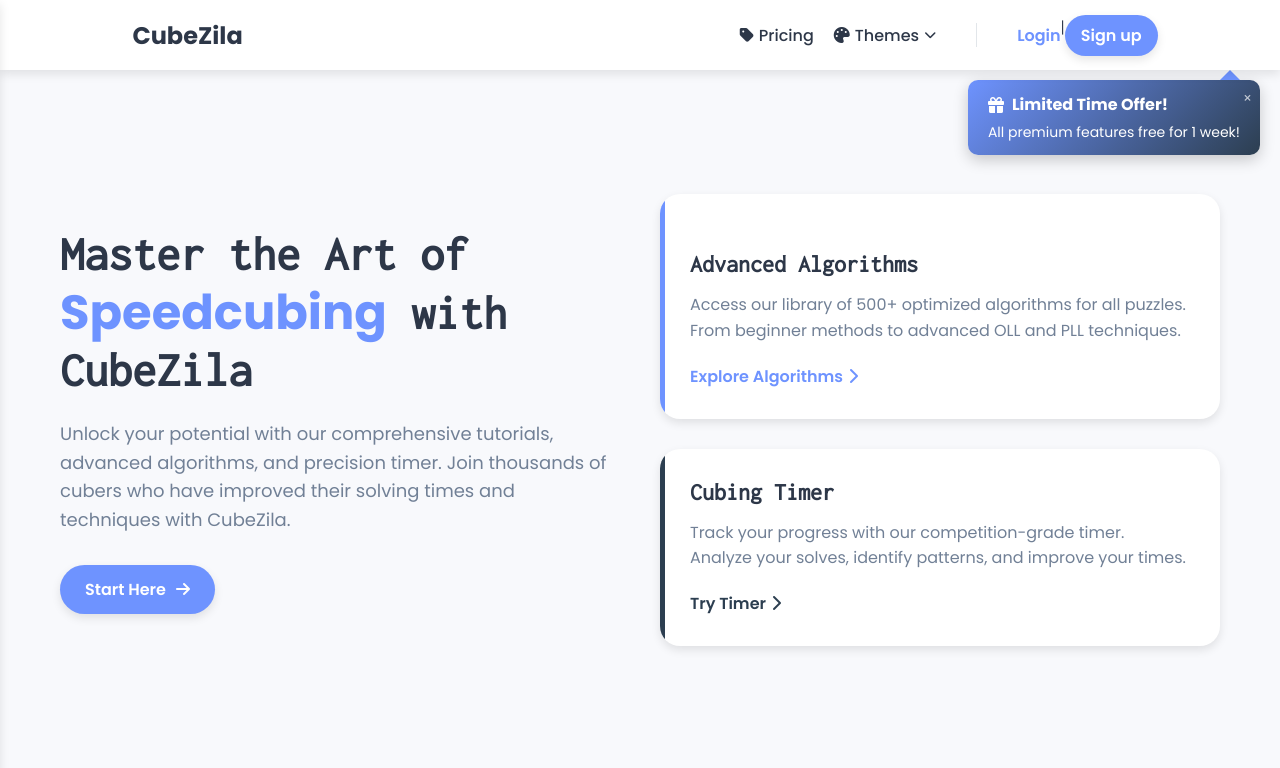
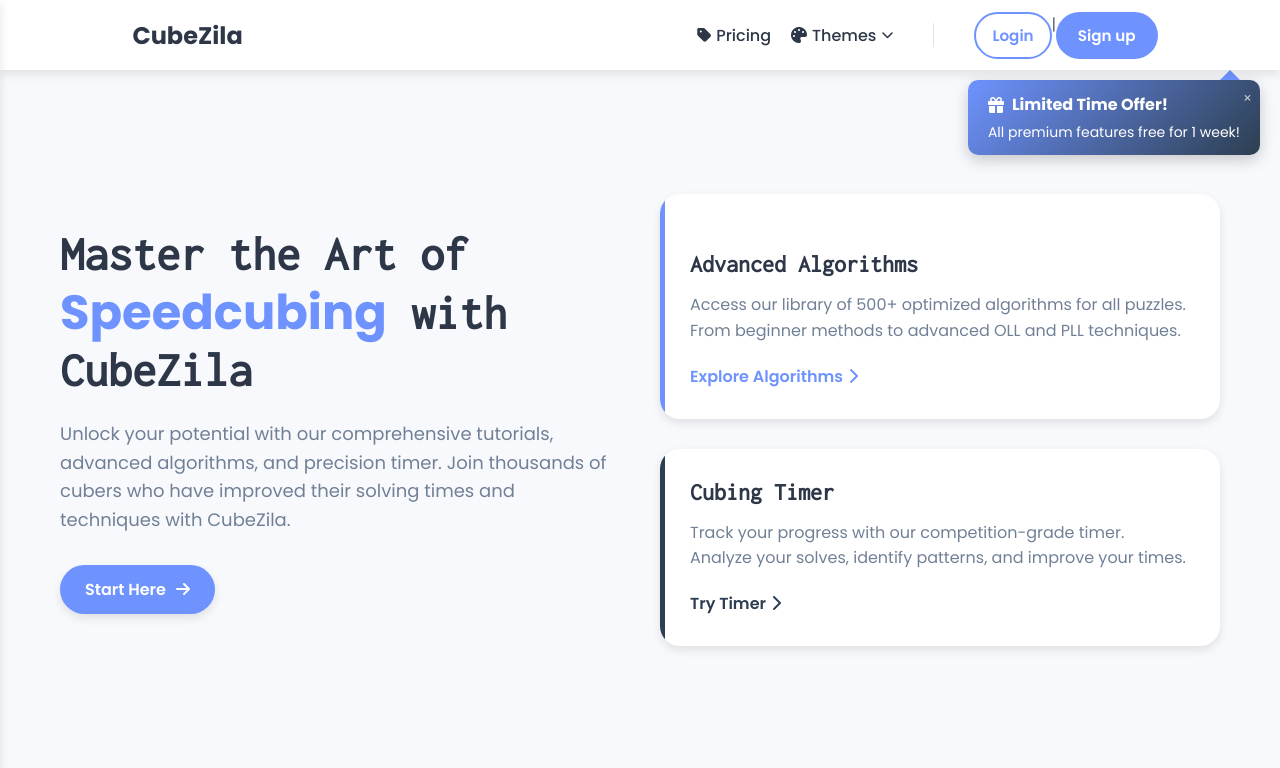
Before and after one commit to Mostafaeldiwany123/cubezila, a website built with Vite: page index.html in a window 1280 px wide. Shown: the top 768 px of the page. Built offline with nearby package versions, Linux system fonts and the light colour scheme; no server answers; some icons are missing; a web font is replaced by a local one.

Commit message:
fixed ui

```diff
--- a/css/index.css
+++ b/css/index.css
@@ -115,11 +115,20 @@
             font-weight: 600;
             text-decoration: none;
             transition: all 0.3s ease;
-            padding: 8px 0;
+            padding: 8px 16px;
+            border: 2px solid var(--primary-color);
+            border-radius: 50px;
+            font-size: 0.95rem;
+            display: inline-flex;
+            align-items: center;
+            justify-content: center;
         }
 
         .login-btn:hover {
-            color: var(--text-color);
+            background-color: var(--primary-color);
+            color: var(--container-bg);
+            transform: translateY(-1px);
+            box-shadow: 0 4px 12px rgba(var(--primary-rgb), 0.2);
         }
 
         .signup-btn {
@@ -127,14 +136,41 @@
             color: var(--container-bg);
             font-weight: 600;
             text-decoration: none;
-            padding: 8px 16px;
+            padding: 10px 20px;
             border-radius: 50px;
             transition: all 0.3s ease;
-            box-shadow: var(--box-shadow);
+            box-shadow: 0 4px 12px rgba(var(--primary-rgb), 0.2);
+            font-size: 0.95rem;
+            display: inline-flex;
+            align-items: center;
+            justify-content: center;
+            border: 2px solid transparent;
         }
 
         .signup-btn:hover {
-            box-shadow: var(--glow-primary);
+            transform: translateY(-1px);
+            box-shadow: 0 6px 16px rgba(var(--primary-rgb), 0.3);
+            background-color: var(--primary-dark);
+        }
+
+        /* Auth buttons container */
+        .auth-buttons {
+            display: flex;
+            align-items: center;
+            gap: 12px;
+        }
+
+        /* Responsive adjustments */
+        @media (max-width: 768px) {
+            .login-btn,
+            .signup-btn {
+                padding: 8px 14px;
+                font-size: 0.9rem;
+            }
+
+            .auth-buttons {
+                gap: 8px;
+            }
         }
 
         /* Dropdown Styles */
```
Also changed, not shown: algs/3x3/zbll.html (+1 -1 lines), algs/3x3/zbll.css (renamed from algs/common/zbll.css).
